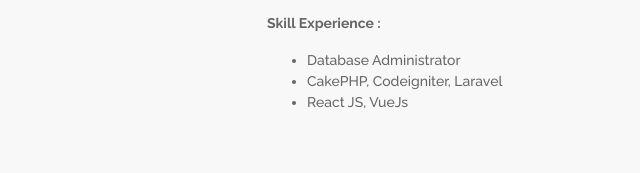
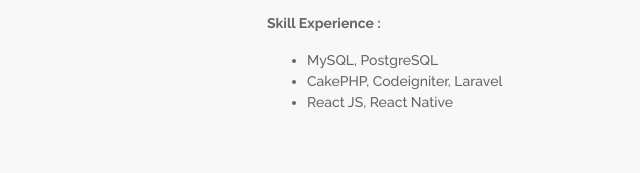
Before and after one commit to abdulhamid07/abdulhamid07.github.io, a plain HTML site: page index.html in a window 1280 px wide. Shown: the part 1914-2087 px from the top of the page, 210-850 px from the left. Drawn offline with Linux system fonts and the light colour scheme; files whose address does not match are found by name.

Commit message:
update detail stack

```diff
--- a/index.html
+++ b/index.html
@@ -201,9 +201,9 @@
                                         <b>Skill Experience :</b>
                                     </p>
                                     <ul>
-                                        <li>Database Administrator</li>
+                                        <li>MySQL, PostgreSQL</li>
                                         <li>CakePHP, Codeigniter, Laravel</li>
-                                        <li>React JS, VueJs</li>
+                                        <li>React JS, React Native</li>
                                     </ul>
 
                                 </div>
```
